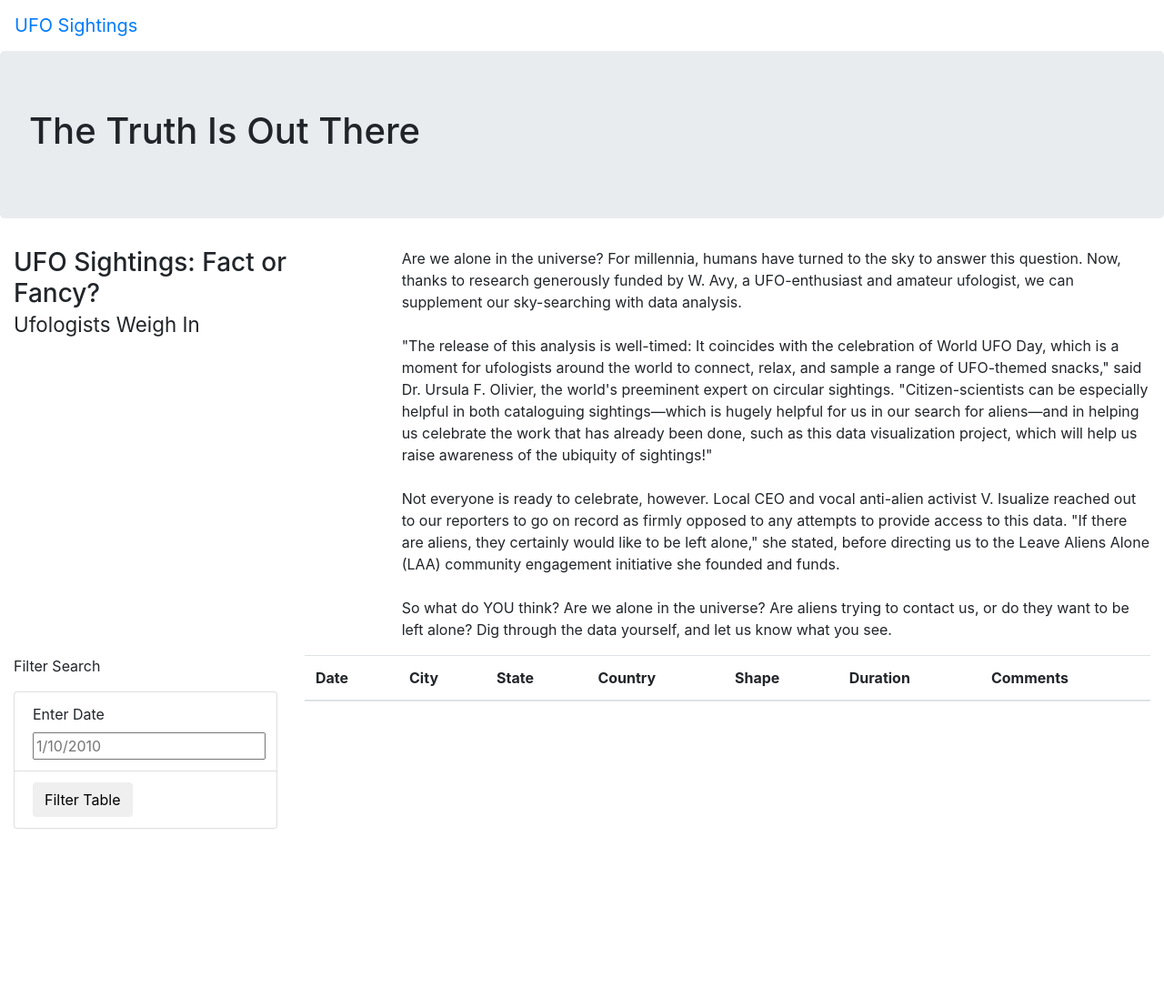
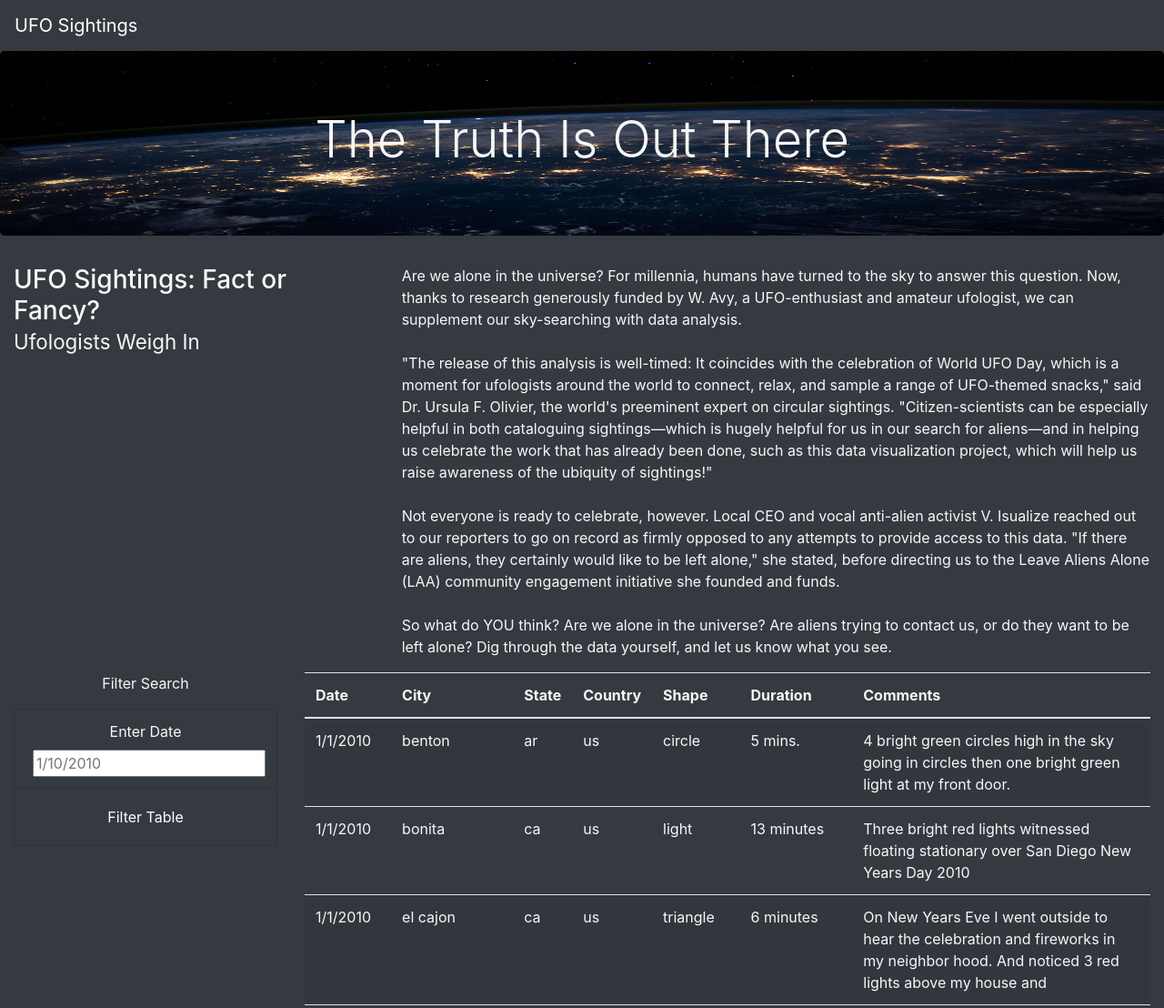
Before and after one commit to soudersmax/UFOs, a plain HTML site: page index.html in a window 1280 px wide. Shown: the top 1108 px of the page at 91% size. Before the commit the page ends 911 px from the top, so only its background shows below. Drawn offline with nearby package versions, Linux system fonts and the light colour scheme.

Commit message:
Completed date filter and website styling

```diff
--- a/index.html
+++ b/index.html
@@ -14,15 +14,15 @@
     <!-- add link to our style sheet-->
     <link rel="stylesheet" href="static/css/style.css">
 </head>
-<body>
+<body class="bg-dark">
     <!-- wrapper helps group elements and specifies styling in our stylesheet-->
     <div class="wrapper">
-        <nav class="navbar navbar-expand-lg">
+        <nav class="navbar navbar-dark bg-dark navbar-expand-lg">
             <!-- navbar brand is a default styling to help with aesthetics-->
             <a class="navbar-brand" href="index.html">UFO Sightings</a>
         </nav>
         <div class="jumbotron">
-            <h1> The Truth Is Out There</h1>
+            <h1 class="display-4"> The Truth Is Out There</h1>
         </div>
         <!-- Add a fluid container to hold article title and paragraph-->
         <div class="container-fluid">
@@ -62,21 +62,22 @@
         <!-- Add additional fluid container for our sightings and filter -->
         <div class="container-fluid">
             <div class="row">
-               <div class="col-md-3">
-                    <form>
+               <div class="col-md-3 text-center">
+                    <form class="bg-dark">
                         <p>Filter Search</p>
-                        <ul class="list-group">
-                            <li class="list-group-item">
+                        <ul class="list-group bg-dark">
+                            <li class="list-group-item bg-dark">
                                 <label for="date">Enter Date</label>
                                 <!-- input will look for text, placeholder provides an example so that users
                                 know location and format for inputting date, and id is what our code will
                                 look for when the button is clicked and the fxn is executed -->
                                 <input type="text" placeholder="1/10/2010" id="datetime" />
                             </li>
-                            <li class="list-group-item">
+                            <li class="list-group-item bg-dark">
                                 <!-- type button means that default, button does nothing, but the js we wrote will
                                 override that when there's an input value. class adds bootstrap styling -->
-                                <button id="filter-btn" type="button" class="btn btn-default">Filter Table</button>
+                                <button id="filter-btn" type="button" class="btn btn-dark btn-block">Filter Table</button>
+
                             </li>
                         </ul>
                     </form>
@@ -100,5 +101,11 @@
             </div>
         </div>
     </div>
+    <!-- link to d3 allows the library to react to user input -->
+    <script src="https://cdnjs.cloudflare.com/ajax/libs/d3/4.11.0/d3.js"></script>
+    <!-- link to data.js to load data into the table -->
+    <script src="static/js/data.js"></script>
+    <!-- use the app to interact with the loaded data -->
+    <script src="static/js/app.js"></script>
 </body>
 </html>
--- a/static/css/style.css
+++ b/static/css/style.css
@@ -0,0 +1,14 @@
+/* We want to add styling to the body of the page because it is one of the outermost elements.
+Thus, each of the text elements contained within will be the selected color */
+body {
+
+    color: #f7f7f7;
+  }
+/* .jumbotron applies code only to jumbotron class, specify a background image and its location
+set the size to span the entire width and height of the element, no matter the size of viewport,
+align text to center */
+.jumbotron {
+    background-image:url("../images/nasa.jpg");
+    background-size: 100% 100%;
+    text-align: center;
+  }
```
Also changed, not shown: static/images/nasa.jpg (added).
